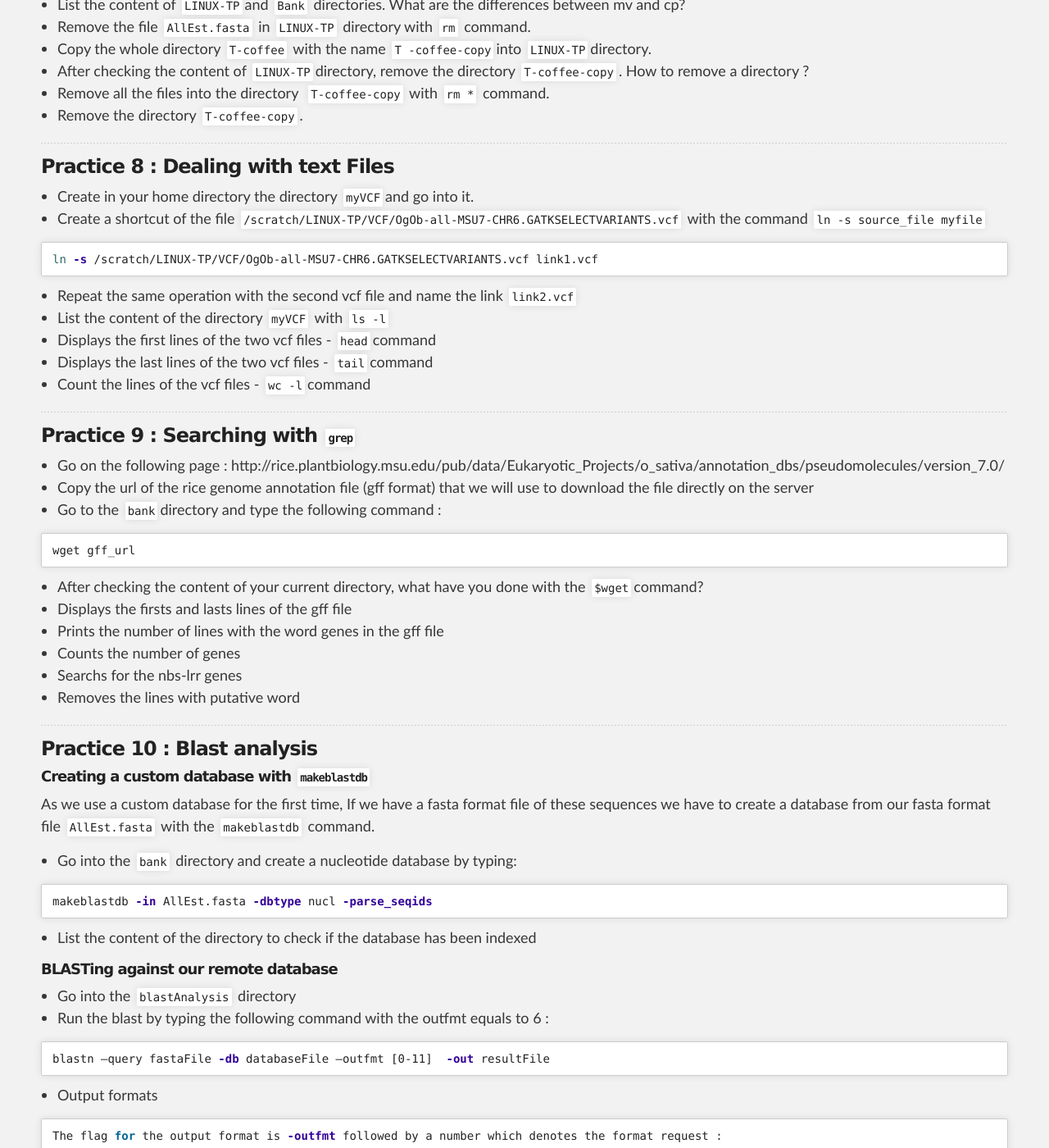
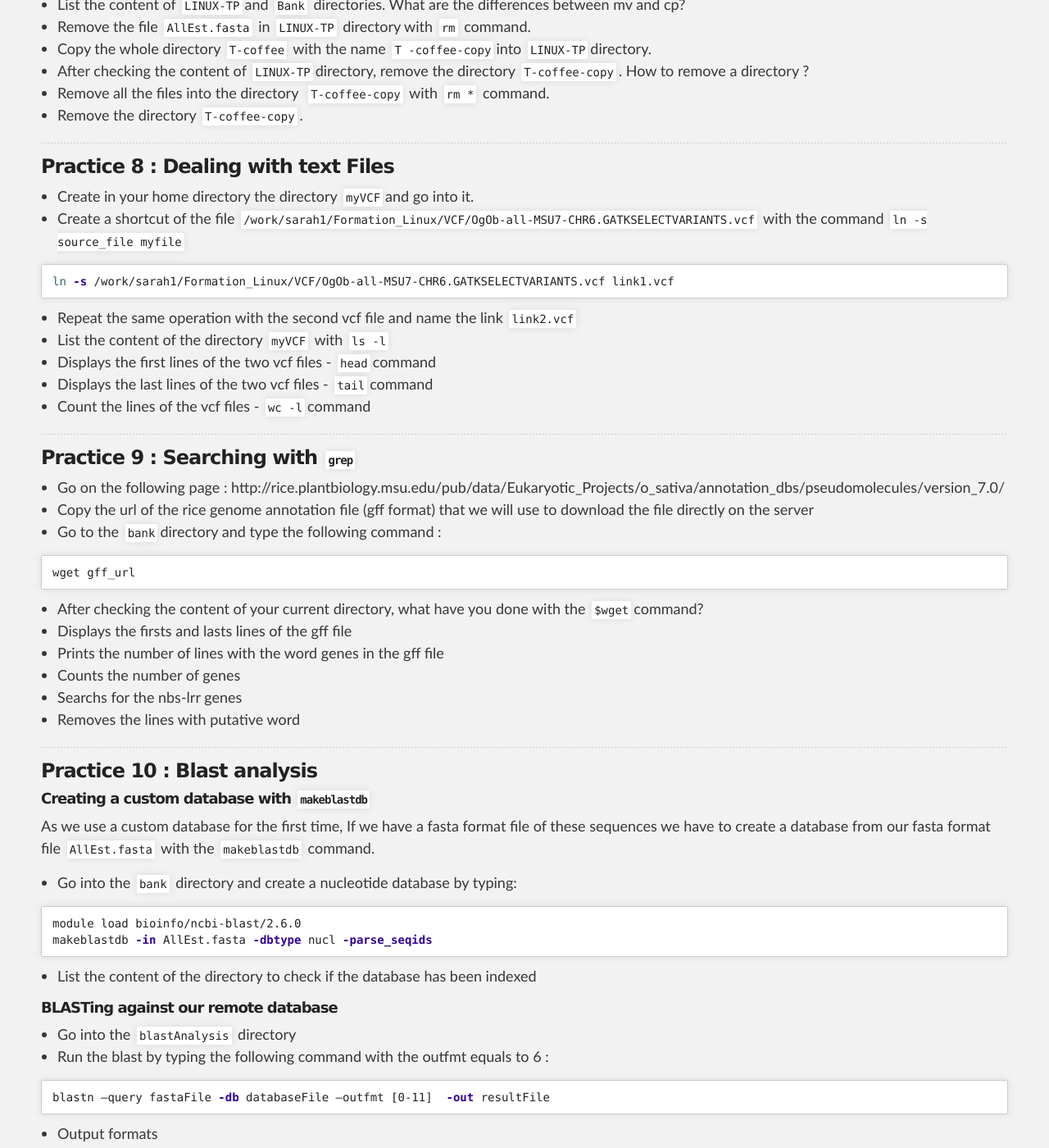
Before and after one commit to SouthGreenPlatform/trainings, a Jekyll site: the page built from _pages/linux/linuxPractice_IRD.md, in a window 1280 px wide and 1400 px high, scrolled down 5362 px. Shown: the whole window at 82% size. Built offline with Jekyll 4.4.1, drawn with Linux system fonts in a browser that asks for light colours; nearby versions of some CDN libraries; some of the changed text lies outside the part shown.

Commit message:
Adapted LinuxPractice_IRD to CIRAD

```diff
--- a/_pages/linux/linuxPractice_IRD.md
+++ b/_pages/linux/linuxPractice_IRD.md
@@ -190,10 +190,10 @@ We will prepare our blast analysis performed after by creating directory and mov
 ### Practice 8 : Dealing with text Files
 
 * Create in your home directory the directory `myVCF`and go into it.
-* Create a shortcut of the file `/scratch/LINUX-TP/VCF/OgOb-all-MSU7-CHR6.GATKSELECTVARIANTS.vcf`  with the command `ln -s source_file myfile`
+* Create a shortcut of the file `/work/sarah1/Formation_Linux/VCF/OgOb-all-MSU7-CHR6.GATKSELECTVARIANTS.vcf`  with the command `ln -s source_file myfile`
 
 {% highlight bash %}
-ln -s /scratch/LINUX-TP/VCF/OgOb-all-MSU7-CHR6.GATKSELECTVARIANTS.vcf link1.vcf
+ln -s /work/sarah1/Formation_Linux/VCF/OgOb-all-MSU7-CHR6.GATKSELECTVARIANTS.vcf link1.vcf
 {% endhighlight %}
 
 * Repeat the same operation with the second vcf file and name the link `link2.vcf`
@@ -232,7 +232,8 @@ ln -s /scratch/LINUX-TP/VCF/OgOb-all-MSU7-CHR6.GATKSELECTVARIANTS.vcf link1.vcf
 As we use a custom database for the first time, If we have a fasta format file of these sequences we have to create a database from our fasta format file `AllEst.fasta` with the `makeblastdb` command.
 
 * Go into the `bank` directory and create a nucleotide database by typing:
-{% highlight bash %}makeblastdb -in AllEst.fasta -dbtype nucl -parse_seqids{% endhighlight %}
+{% highlight bash %}module load bioinfo/ncbi-blast/2.6.0
+makeblastdb -in AllEst.fasta -dbtype nucl -parse_seqids{% endhighlight %}
 
 * List the content of the directory to check if the database has been indexed
 
@@ -286,8 +287,8 @@ The flag for the output format is -outfmt followed by a number which denotes the
 * Display  the  first  15  lines  of  the  file  - `head`
 * Display  it  last  15  lines  - `tail`
 * Count  the  number  of  line - `wc`
-* Sort the lines using the second field (subject  id) by alphabetical order, ascending then descending   - `csort`
-* Sort lines by e‐value (ascending) and by “alignment length” (descending) - `csort`
+* Sort the lines using the second field (subject  id) by alphabetical order, ascending then descending   - `sort`
+* Sort lines by e‐value (ascending) and by “alignment length” (descending) - `sort`
 * Extract the first 4 fields - `cut`
 * Extract query id, subject id, evalue, alignment length `cut`
 
```
Also changed, not shown: other parts of _pages/linux/linuxPractice_IRD.md (+3 -3 lines).
